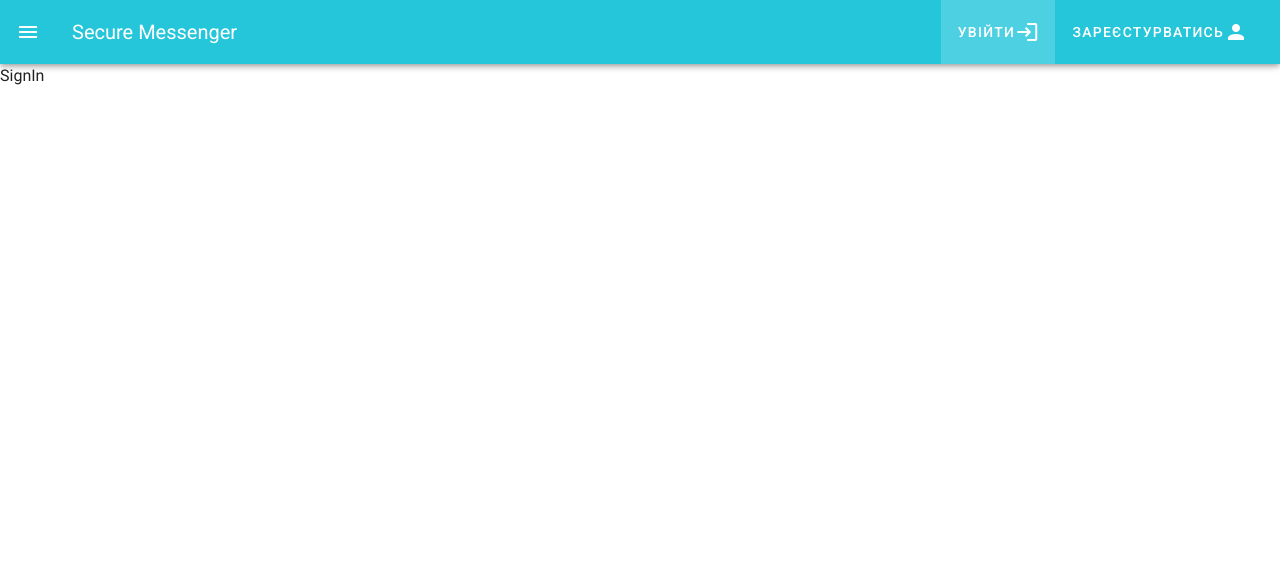
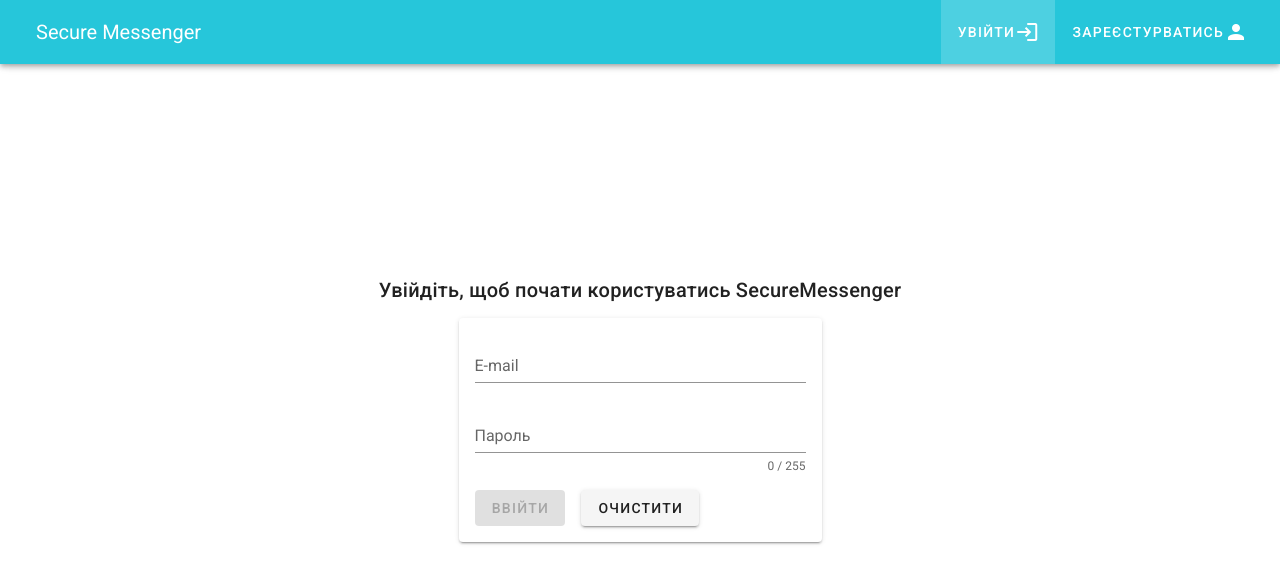
Before and after one commit to tarasMatskovich/messenger-frontend, a Vue app: page /sign-in in a window 1280 px wide. Shown: the top 584 px of the page. Built offline with nearby package versions, Linux system fonts and the light colour scheme.

Commit message:
Added SitgnIn Form

```diff
--- a/package.json
+++ b/package.json
@@ -12,6 +12,7 @@
     "core-js": "^2.6.5",
     "vue": "^2.6.10",
     "vue-router": "^3.0.3",
+    "vuelidate": "^0.7.4",
     "vuetify": "^2.0.0",
     "vuex": "^3.0.1"
   },
--- a/src/components/navigation/AppNavigation.vue
+++ b/src/components/navigation/AppNavigation.vue
@@ -26,6 +26,7 @@
 
             <v-divider></v-divider>
 
+            <div>
                 <v-list v-if="user" dense>
                     <v-list-item
                             v-for="item in items"
@@ -46,6 +47,7 @@
                             v-for="item in defaultItems"
                             :key="item.title"
                             link
+                            :to="item.link"
                     >
                         <v-list-item-icon>
                             <v-icon>{{ item.icon }}</v-icon>
@@ -56,14 +58,14 @@
                         </v-list-item-content>
                     </v-list-item>
                 </v-list>
+            </div>
         </v-navigation-drawer>
         <v-toolbar class="cyan lighten-1 white--text">
-            <v-app-bar-nav-icon class="white--text" @click="drawer = !drawer"></v-app-bar-nav-icon>
+            <v-app-bar-nav-icon class="white--text hidden-sm-and-up" @click="drawer = !drawer"></v-app-bar-nav-icon>
             <v-toolbar-title>{{appTitle}}</v-toolbar-title>
 
             <div class="flex-grow-1"></div>
-
-            <v-toolbar-items v-if="!user">
+            <v-toolbar-items v-if="!user" class="hidden-xs-only">
                 <v-btn text class="white--text" v-for="item in defaultItems" :to="item.link">
                     <span>
                         {{item.title}}
@@ -71,8 +73,8 @@
                     <v-icon>{{item.icon}}</v-icon>
                 </v-btn>
             </v-toolbar-items>
-            <v-toolbar-items v-else>
-                <v-btn text class="white--text" v-for="item in items">
+            <v-toolbar-items v-else class="hidden-xs-only">
+                <v-btn text class="white--text" v-for="item in items" :to="item.link">
                     <span>
                         {{item.title}}
                     </span>
--- /dev/null
+++ b/src/components/sign-in/SignInForm.vue
@@ -0,0 +1,97 @@
+<template>
+    <div id="sign-in-form">
+        <v-container>
+            <v-row justify="center">
+                <v-col cols="12" sm="4">
+                    <v-card>
+                        <v-card-text>
+                            <form>
+                                <v-text-field
+                                        v-model="email"
+                                        :error-messages="emailErrors"
+                                        label="E-mail"
+                                        required
+                                        @input="$v.email.$touch()"
+                                        @blur="$v.email.$touch()"
+                                ></v-text-field>
+                                <v-text-field
+                                        v-model="password"
+                                        :error-messages="passwordErrors"
+                                        label="Пароль"
+                                        required
+                                        counter="255"
+                                        @input="$v.password.$touch()"
+                                        @blur="$v.password.$touch()"
+                                ></v-text-field>
+                                <div class="mb-4"></div>
+                                <v-btn class="mr-4 primary" @click="submit" :disabled="hasError">Ввійти</v-btn>
+                                <v-btn @click="clear">Очистити</v-btn>
+                            </form>
+                        </v-card-text>
+                    </v-card>
+                </v-col>
+            </v-row>
+            <v-overlay :value="overlay">
+                <v-progress-circular indeterminate size="64"></v-progress-circular>
+            </v-overlay>
+        </v-container>
+    </div>
+</template>
+
+<script>
+    import { validationMixin } from 'vuelidate'
+    import { required, minLength, maxLength, email } from 'vuelidate/lib/validators'
+
+    export default {
+        name: "SignInForm",
+        mixins: [validationMixin],
+        validations: {
+            password: { required, minLength: minLength(5), maxLength: maxLength(256) },
+            email: { required, email },
+        },
+        data() {
+            return {
+                email: '',
+                password: '',
+                overlay: false,
+            }
+        },
+        computed: {
+            passwordErrors() {
+                const errors = [];
+                if (!this.$v.password.$dirty) return errors;
+                !this.$v.password.minLength && errors.push('Пароль повинен містити не менше 5 символів');
+                !this.$v.password.maxLength && errors.push('Пароль повинен містити не більше 256 символів');
+                !this.$v.password.required && errors.push('Пароль обовязковий для заповнення');
+                return errors;
+            },
+            emailErrors () {
+                const errors = [];
+                if (!this.$v.email.$dirty) return errors;
+                !this.$v.email.email && errors.push('Некоректний E-mail');
+                !this.$v.email.required && errors.push('E-mail обовязкове для заповнення');
+                return errors;
+            },
+            hasError() {
+                return (this.email === '' && this.password === '') || this.$v.$anyError;
+            }
+        },
+
+        methods: {
+            submit () {
+                this.$v.$touch();
+                this.overlay = true;
+                setTimeout(() => {this.overlay = false}, 2000);
+            },
+            clear () {
+                this.$v.$reset();
+                this.email = '';
+                this.password = '';
+            },
+        },
+    }
+</script>
+
+<style scoped>
+
+</style>
--- a/src/views/SignIn.vue
+++ b/src/views/SignIn.vue
@@ -1,12 +1,31 @@
 <template>
     <div id="sign-in">
-        SignIn
+        <v-container>
+            <v-row align="center" justify="center" style="height: calc(100vh - 100px);">
+                <v-col>
+                    <v-row class="text-center">
+                        <v-col>
+                            <div class="title">
+                                Увійдіть, щоб почати користуватись SecureMessenger
+                            </div>
+                        </v-col>
+                    </v-row>
+                    <sign-in-form/>
+                </v-col>
+            </v-row>
+        </v-container>
     </div>
 </template>
 
 <script>
+
+    import SignInForm from './../components/sign-in/SignInForm'
+
     export default {
-        name: "SignIn"
+        name: "SignIn",
+        components: {
+            SignInForm
+        }
     }
 </script>
 
```
Also changed, not shown: 1 other file (tests, documents, lock files or other folders). Lines whose indentation alone changed are shown as unchanged.
